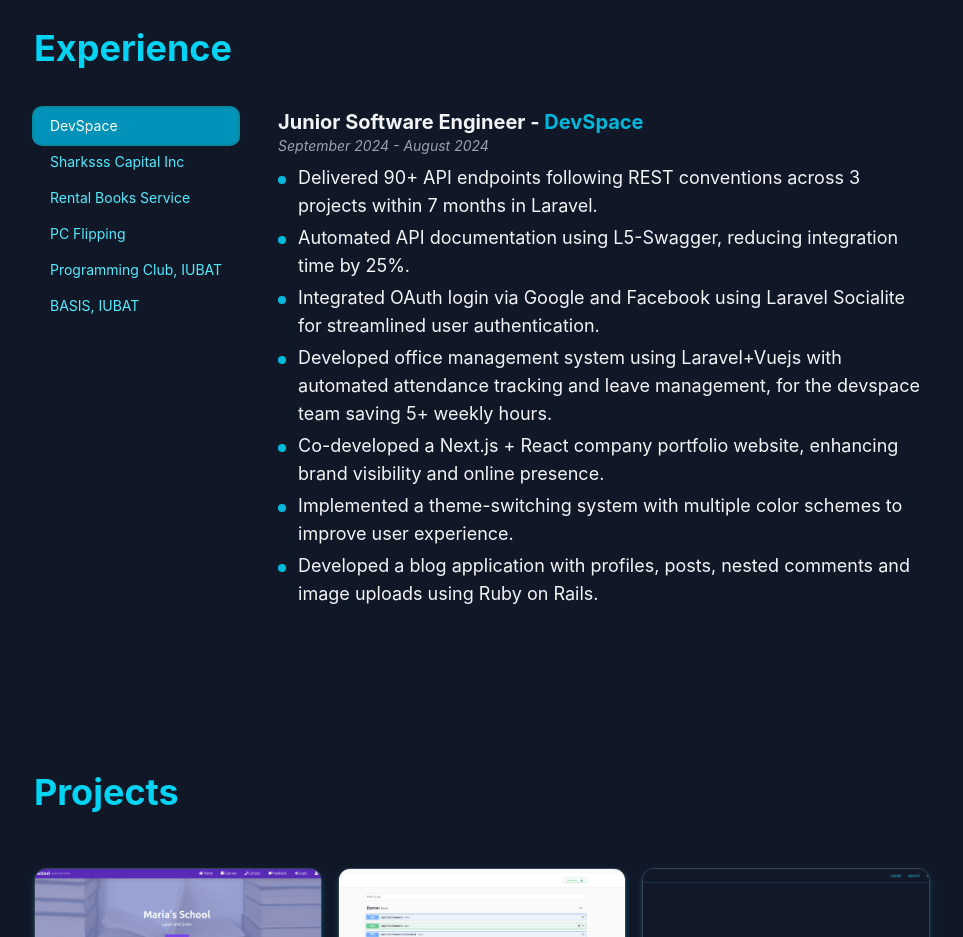
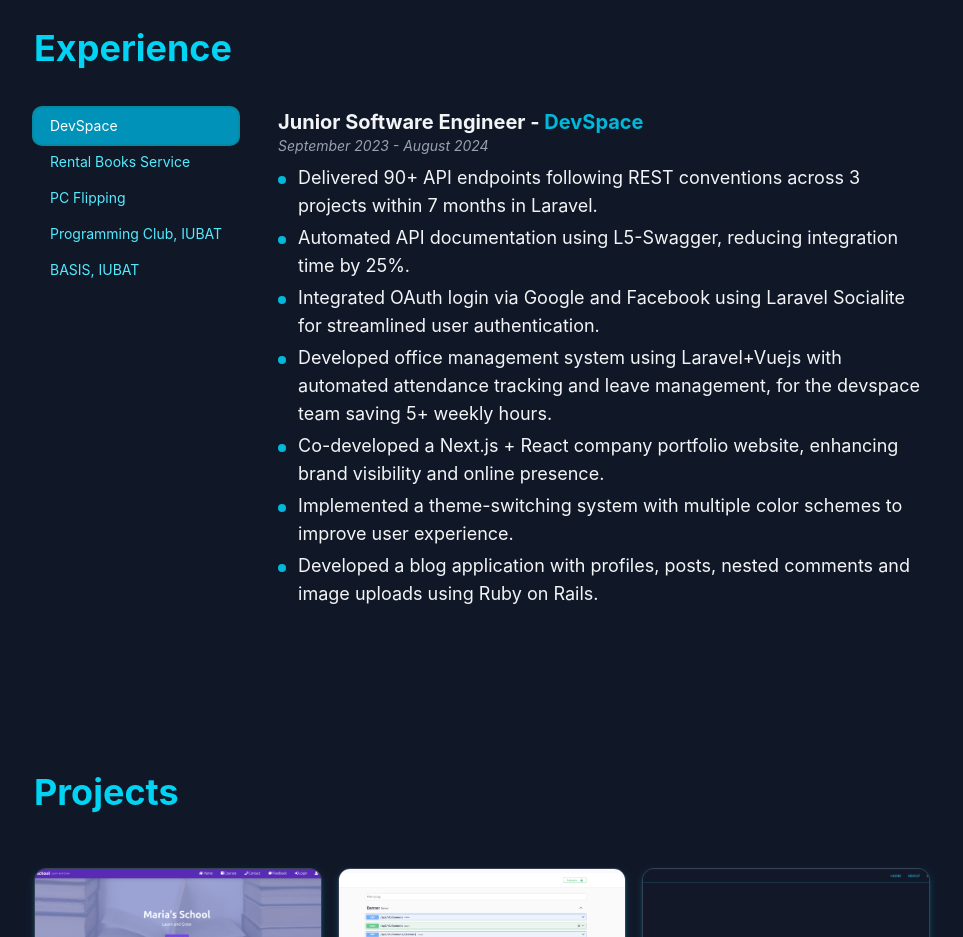
Before and after one commit to Shahriar-Hossein/portfolio-website, a Vue app: page / in a window 1280 px wide. Shown: the part 1640-2577 px from the top of the page, without its empty margins (158-1121 px from the left). Built offline with nearby package versions, Linux system fonts and the light colour scheme.

Commit message:
fixed date of devspace and commented sharksss capital inc

```diff
--- a/src/data/experiences.ts
+++ b/src/data/experiences.ts
@@ -5,7 +5,7 @@
     designation: 'Junior Software Engineer',
     company_name: 'DevSpace',
     company_link: 'https://www.linkedin.com/company/devspacebd/',
-    time: 'September 2024 - August 2024',
+    time: 'September 2023 - August 2024',
     bullets: [
       'Delivered 90+ API endpoints following REST conventions across 3 projects within 7 months in Laravel.',
       'Automated API documentation using L5-Swagger, reducing integration time by 25%.',
@@ -17,20 +17,20 @@
 
     ],
   },
-  {
-    designation: 'Software Engineer (Part-Time)',
-    company_name: 'Sharksss Capital Inc',
-    company_link: 'https://www.facebook.com/profile.php?id=61576568017984',
-    time: 'June 2025 - Present',
-    bullets: [
-      'Leading the development of the company’s full-featured website for a forex trading platform, with role-based access for students, investors, and administrators.',
-      'Planning and building core modules, including course purchasing and access for students, investment handling for investors, and a management dashboard for admins.',
-      'Collaborating closely with stakeholders to define features such as team profiles, trading blogs, course listings, and a multimedia gallery.',
-      'Interviewed and selected web development interns; will lead and mentor them throughout the development cycle.',
-      'Responsible for maintaining clean, scalable architecture while ensuring security, usability, and performance of the platform.'
+  // {
+  //   designation: 'Software Engineer (Part-Time)',
+  //   company_name: 'Sharksss Capital Inc',
+  //   company_link: 'https://www.facebook.com/profile.php?id=61576568017984',
+  //   time: 'June 2025 - Present',
+  //   bullets: [
+  //     'Leading the development of the company’s full-featured website for a forex trading platform, with role-based access for students, investors, and administrators.',
+  //     'Planning and building core modules, including course purchasing and access for students, investment handling for investors, and a management dashboard for admins.',
+  //     'Collaborating closely with stakeholders to define features such as team profiles, trading blogs, course listings, and a multimedia gallery.',
+  //     'Interviewed and selected web development interns; will lead and mentor them throughout the development cycle.',
+  //     'Responsible for maintaining clean, scalable architecture while ensuring security, usability, and performance of the platform.'
 
-    ],
-  },
+  //   ],
+  // },
   {
     designation: 'Founder & CEO',
     company_name: 'Rental Books Service ',
```
